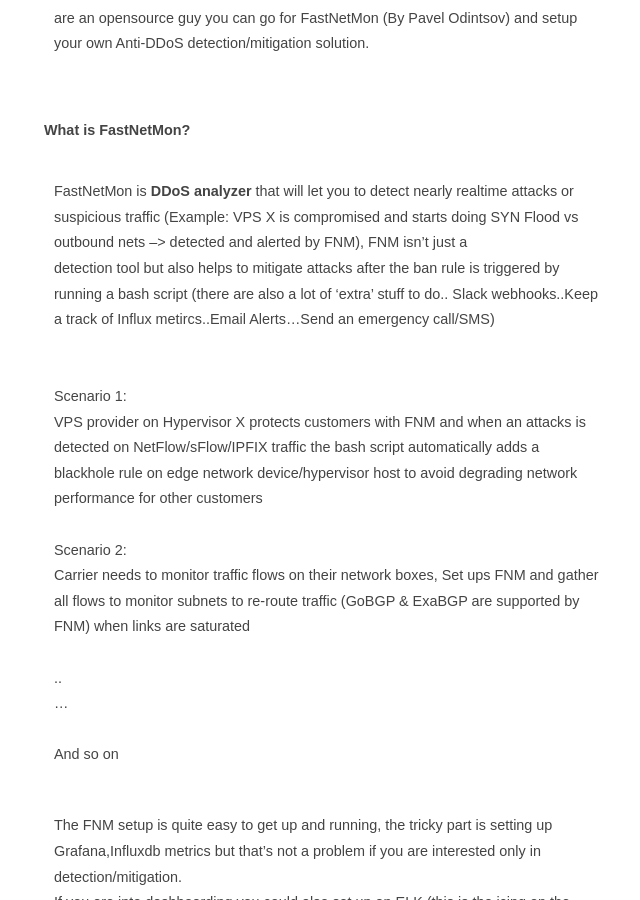
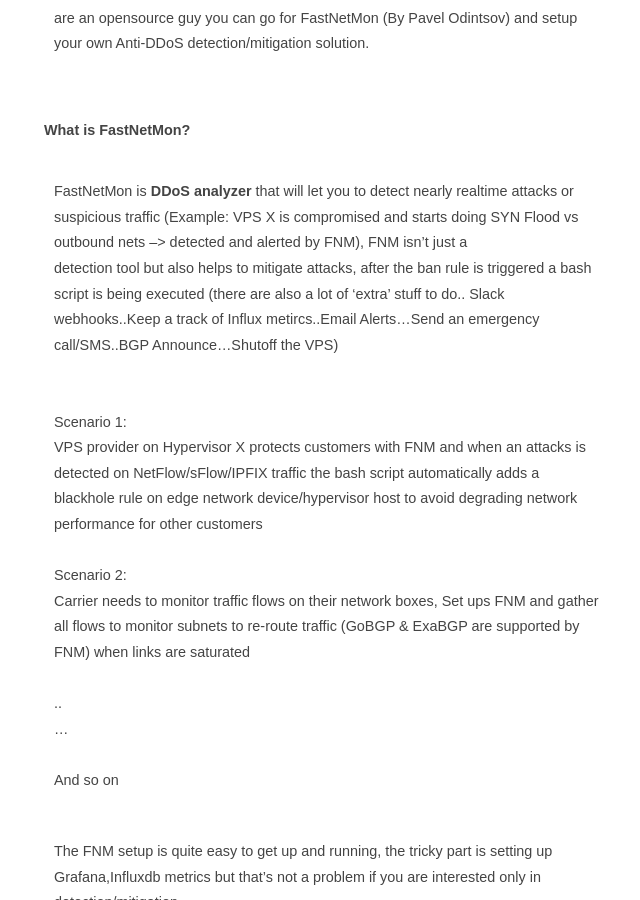
Before and after one commit to fnzv/fnzv.github.io, a Jekyll site: the page built from _posts/2017-08-19-how-to-detect-ddos.markdown, in a window 1280 px wide and 900 px high, scrolled down 2297 px. Shown: the whole window, without its empty margins (311-951 px from the left). Built offline with Jekyll 4.4.1, drawn with Linux system fonts in a browser that asks for light colours.

Commit message:
Update 2017-08-19-how-to-detect-ddos.markdown

```diff
--- a/_posts/2017-08-19-how-to-detect-ddos.markdown
+++ b/_posts/2017-08-19-how-to-detect-ddos.markdown
@@ -31,7 +31,7 @@
 <br><br>
 #### What is FastNetMon?<br><br>
 FastNetMon is **DDoS analyzer** that will let you to detect nearly realtime attacks or suspicious traffic (Example: VPS X is compromised and starts doing SYN Flood vs outbound nets --> detected and alerted by FNM), FNM isn't just a <br>
-detection tool but also helps to mitigate attacks after the ban rule is triggered by running a bash script (there are also a lot of 'extra' stuff to do.. Slack webhooks..Keep a track of Influx metircs..Email Alerts...Send an emergency call/SMS)<br>
+detection tool but also helps to mitigate attacks, after the ban rule is triggered a bash script is being executed (there are also a lot of 'extra' stuff to do.. Slack webhooks..Keep a track of Influx metircs..Email Alerts...Send an emergency call/SMS..BGP Announce...Shutoff the VPS)<br>
 <br><br>
 Scenario 1:<br>
 VPS provider on Hypervisor X protects customers with FNM and when an attacks is detected on NetFlow/sFlow/IPFIX traffic the bash script automatically adds a blackhole rule on edge network device/hypervisor host to avoid degrading network performance for
```
